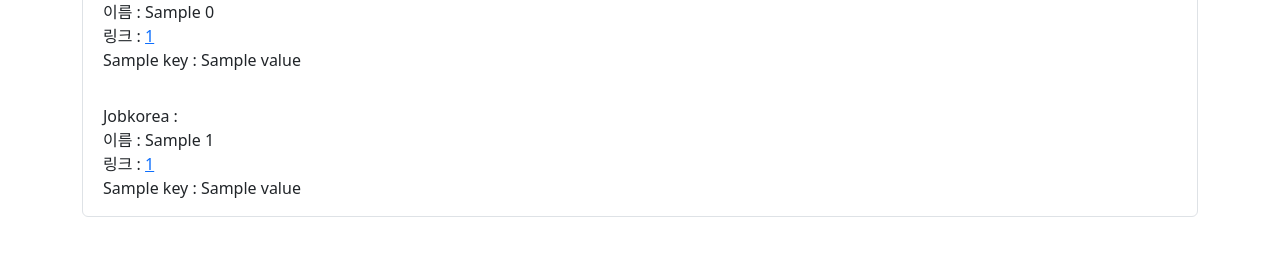
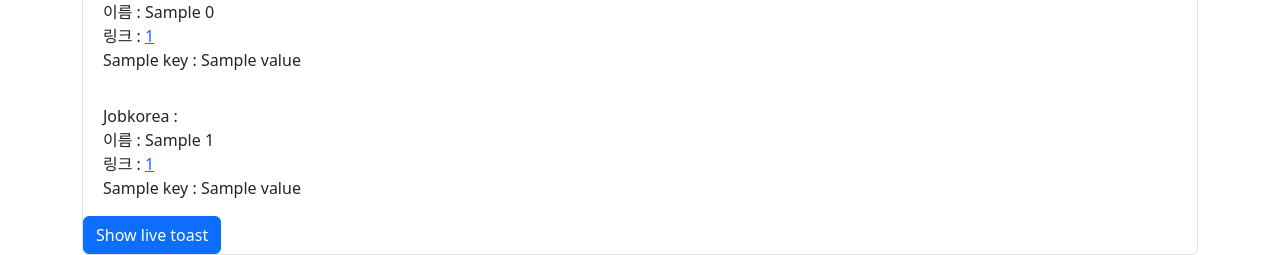
Before and after one commit to NGG-kang/Job-search-and-company-review, a Django app: template company_review/crawling/templates/index.html in a window 1280 px wide, after a click that opens the changed part. Shown: the part 715-970 px from the top of the page. Before the commit the page ends 932 px from the top, so only its background shows below. Run offline with Django 4.2, Linux system fonts and the light colour scheme; the template is opened without the code that fills it: most values are stand-ins (such as "Sample title", 1, 10 or a date in 2020); some libraries are stand-ins or nearby versions.

Commit message:
Feat: request update company and view toast

```diff
--- a/company_review/crawling/templates/result.html
+++ b/company_review/crawling/templates/result.html
@@ -1,4 +1,3 @@
-
 <div class="accordion" id="accordionExample">
   {% if context %}
       {% for i in context %}
@@ -86,7 +85,10 @@
             <br/>
           {% endif %}
           </div>
-
+          <button hx-post="{% url 'update_company' %}"
+          hx-trigger="click"
+          hx-target="#liveToast"
+          hx-swap="outerHTML" type="button" class="btn btn-primary" id="liveToastBtn">Show live toast</button>
 
         </div>
       </div>
```
